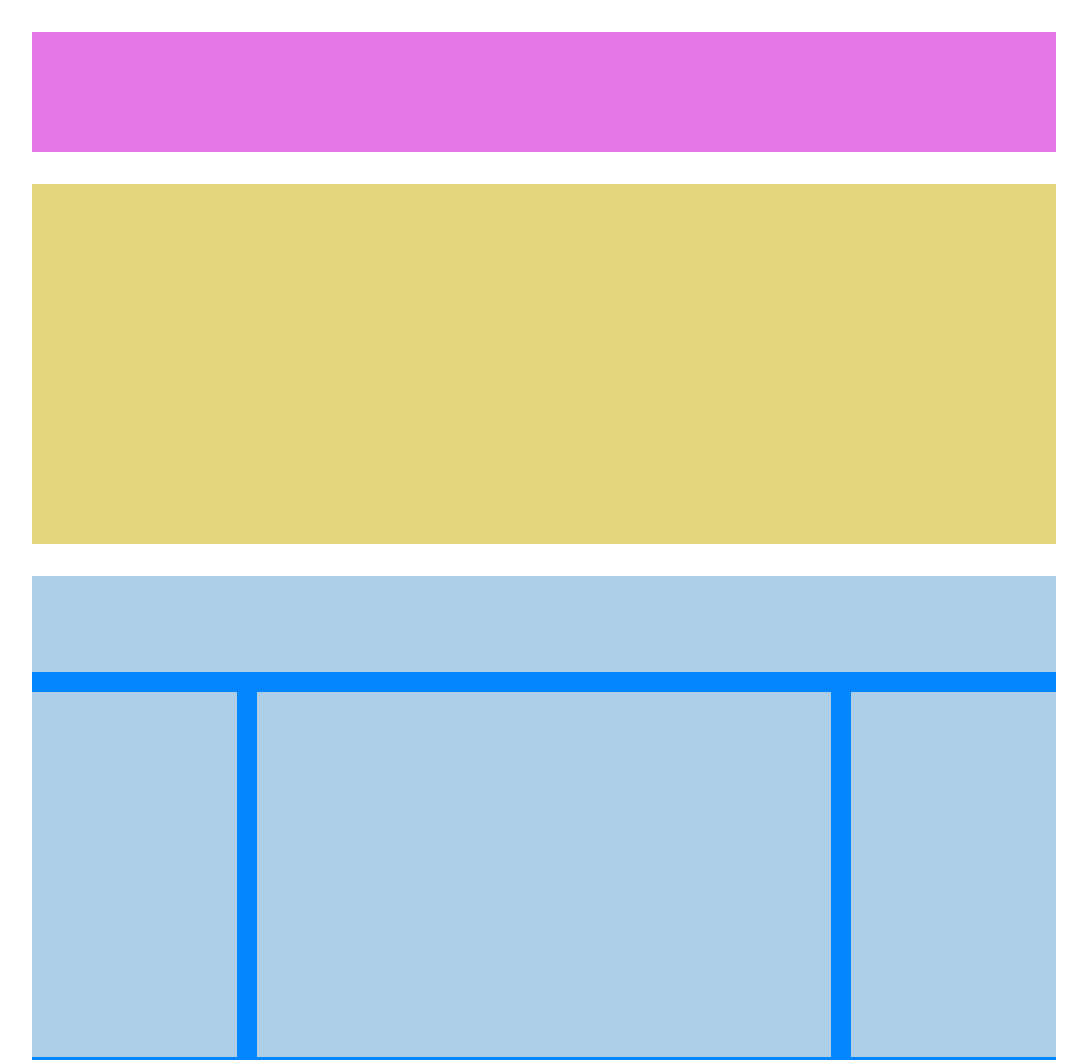
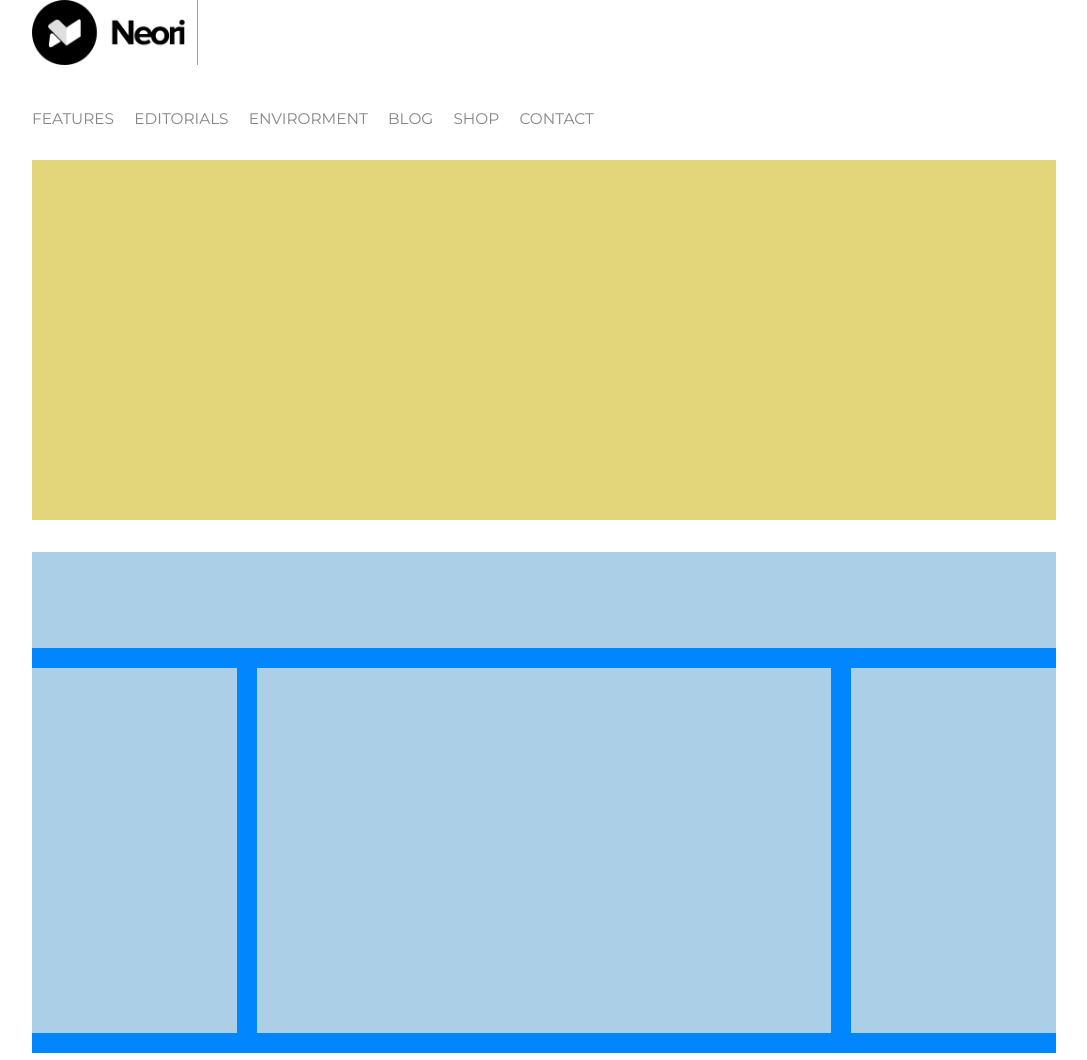
Before and after one commit to jacopo-vinanti96/htmlcss-wp, a plain HTML site: page index.html in a window 1280 px wide. Shown: the top 1060 px of the page, without its empty margins (96-1183 px from the left). Drawn offline with Linux system fonts and the light colour scheme.

Commit message:
Header completato

```diff
--- a/css/style.css
+++ b/css/style.css
@@ -15,8 +15,26 @@ div.container > * {
 }
 
 div.container > header {
-  height: 15vh;
-  background-color: #E579E6;
+  margin-top: 0;
+}
+
+div.container header img {
+  width: 13vw;
+  border-right: 1.5px solid #a4a4a4;
+  padding-right: 1vw;
+  margin-bottom: 5vh;
+}
+
+header nav li {
+  display: inline-block;
+  margin-right: 1.25vw;
+}
+
+header nav li a {
+  color: #858585;
+  text-transform: uppercase;
+  text-decoration: none;
+  font-size: 1.2vw;
 }
 
 div.container > div.hero {
--- a/index.html
+++ b/index.html
@@ -11,7 +11,17 @@
     <div class="container">
 
       <header>
-
+        <img src="img/logo.png" alt="Neori Logo">
+        <nav>
+          <ul>
+            <li><a href="#">features</a></li>
+            <li><a href="#">editorials</a></li>
+            <li><a href="#">envirorment</a></li>
+            <li><a href="#">blog</a></li>
+            <li><a href="#">shop</a></li>
+            <li><a href="#">contact</a></li>
+          </ul>
+        </nav>
       </header>
 
       <div class="hero">
```
